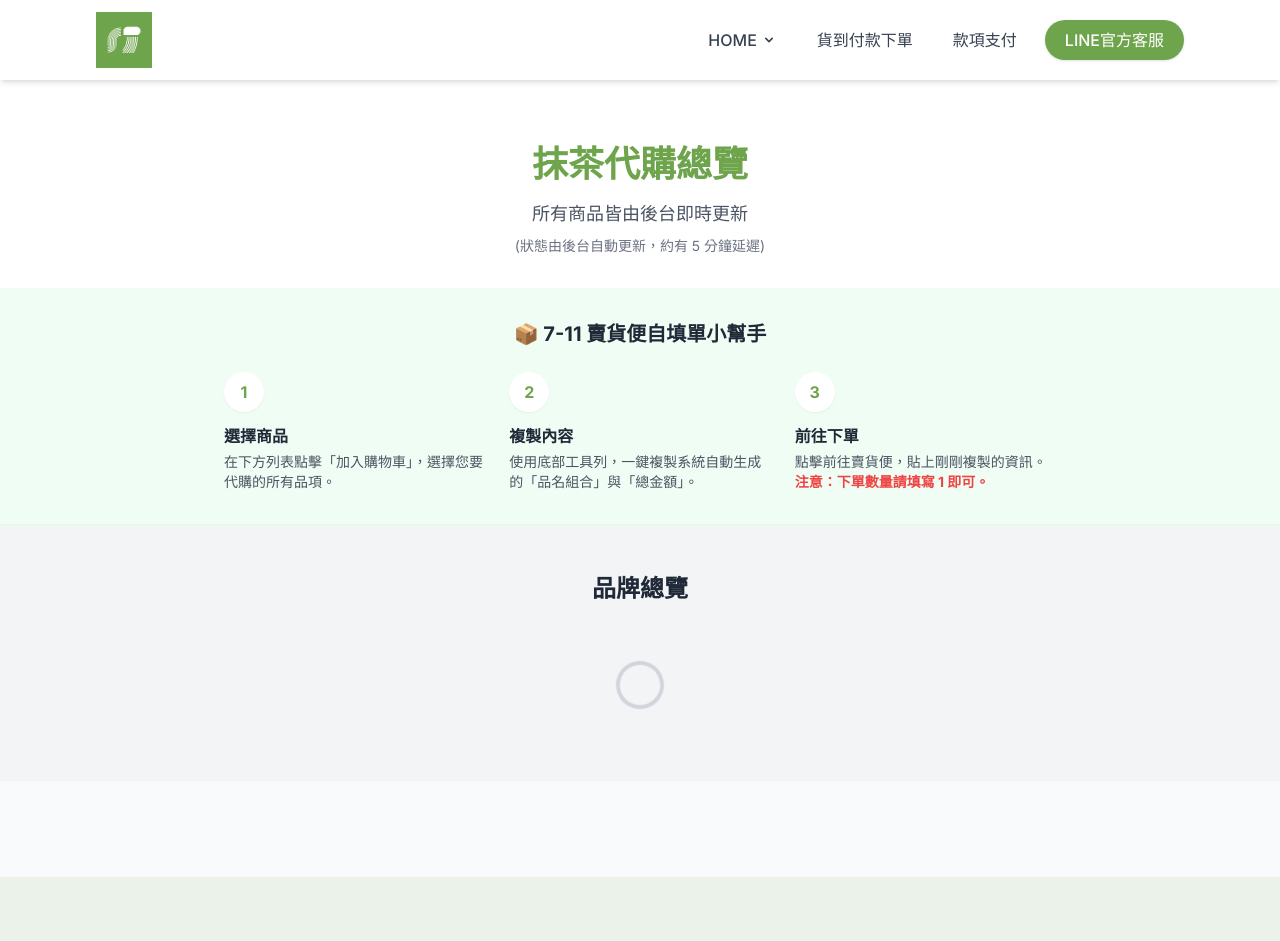
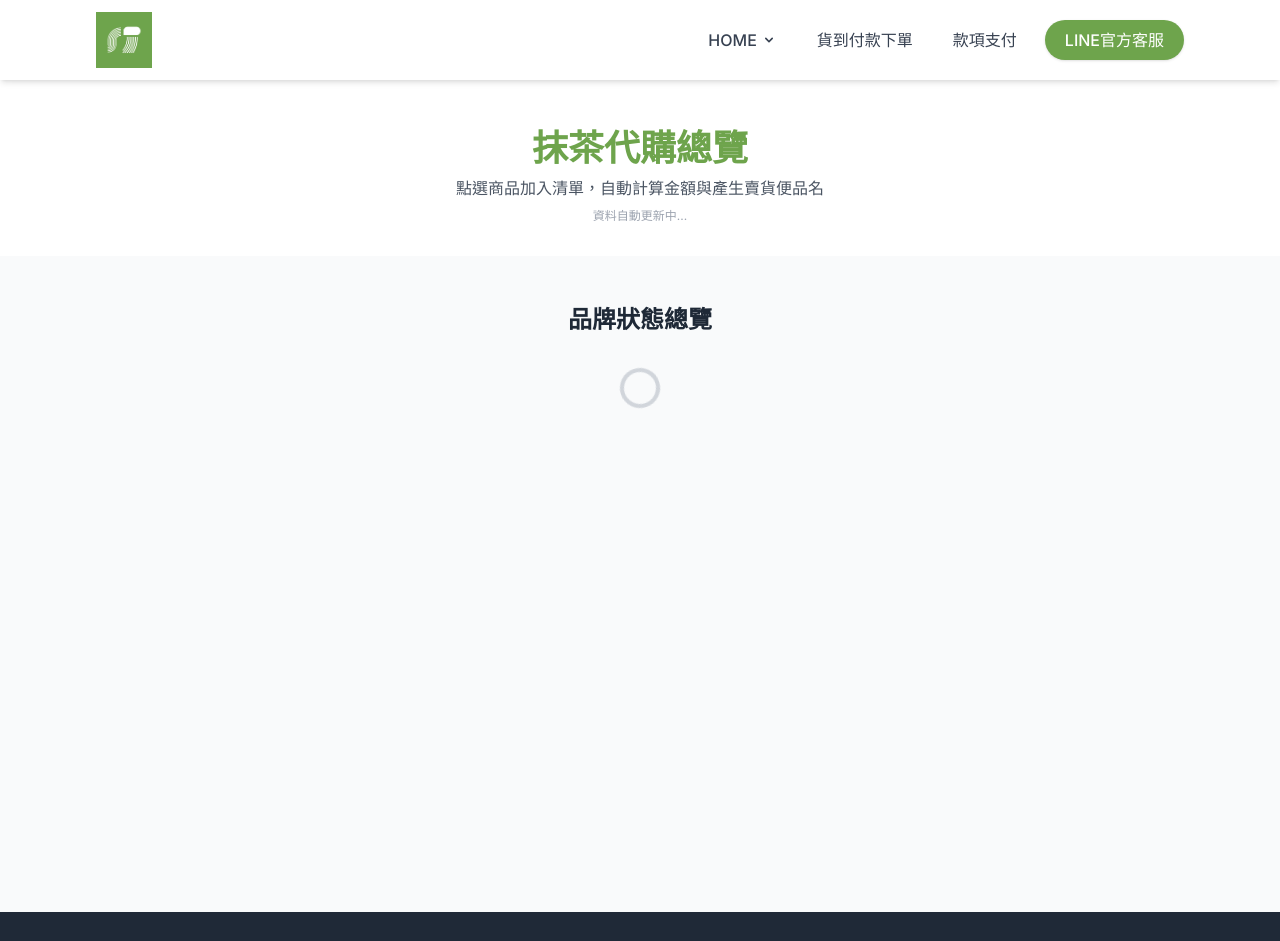
Before and after one commit to keicha2025/keicha, a Jekyll site: the page built from maccha_Dev.html, in a window 1280 px wide and 1400 px high. Shown: the top 941 px of the window. Built offline with Jekyll 4.4.1, drawn with Linux system fonts in a browser that asks for light colours; nearby versions of some CDN libraries; some of the changed text lies outside the part shown.

Commit message:
Update maccha_Dev.html

```diff
--- a/maccha_Dev.html
+++ b/maccha_Dev.html
@@ -1,9 +1,8 @@
 ---
 # 這是 Front Matter
 layout: default
-title: KEICHA 抹茶代購總覽 | 丸久小山園、山政小山園代購狀態
-description: KEICHA 抹茶代購總覽。即時查看丸久小山園、山政小山園、星野製茶園、上林春松本店的最新可訂購狀態。
-keywords: KEICHA, 抹茶代購, 抹茶, 丸久小山園, 山政小山園, 星野製茶園, 上林春松本店, 抹茶狀態, 日本抹茶
+title: KEICHA 抹茶代購總覽 | 賣貨便自填單小幫手
+description: 抹茶代購專用頁面。提供即時庫存查詢，並自動生成 7-11 賣貨便自填單所需的品名與金額。
 
 # 移除靜態 structured_data
 structured_data: ""
@@ -12,12 +11,13 @@ styles: |
     <style>
         /* 載入中動畫 */
         .loader {
-            border-top-color: #6ea44c; /* brandGreen */
+            border-top-color: #6ea44c;
             animation: spin 1s linear infinite;
         }
         @keyframes spin {
             to { transform: rotate(360deg); }
         }
+
         /* 價格顯示樣式 */
         .price-discount {
             display: flex;
@@ -26,160 +26,154 @@ styles: |
             line-height: 1.4;
         }
         .price-original {
-            font-size: 0.9em;
-            color: #6b7280; /* text-gray-500 */
+            font-size: 0.85em;
+            color: #9ca3af;
         }
         .price-current {
-            font-size: 1.125rem; /* text-lg */
-            font-weight: 700; /* font-bold */
+            font-size: 1.1rem;
+            font-weight: 700;
         }
 
-        /* --- [NEW] 賣貨便小幫手 UI --- */
+        /* 商品卡片樣式優化 */
+        .product-card {
+            transition: all 0.2s ease-in-out;
+            border: 1px solid transparent;
+        }
+        .product-card:hover {
+            border-color: #6ea44c;
+            transform: translateY(-2px);
+        }
 
-        /* 底部懸浮工具列 */
+        /* 圖片容器 (1:1) */
+        .product-img-box {
+            position: relative;
+            width: 100%;
+            padding-top: 100%;
+            background-color: #f9fafb;
+            overflow: hidden;
+        }
+        .product-img-box img {
+            position: absolute;
+            top: 0;
+            left: 0;
+            width: 100%;
+            height: 100%;
+            object-fit: cover;
+        }
+
+        /* --- 底部懸浮工具列 (Generator Bar) --- */
         .myship-bar {
             position: fixed;
             bottom: 0;
             left: 0;
             width: 100%;
             background-color: white;
-            box-shadow: 0 -4px 15px rgba(0,0,0,0.1);
+            box-shadow: 0 -4px 20px rgba(0,0,0,0.15);
             z-index: 100;
             padding: 1rem;
             border-top: 1px solid #e5e7eb;
-            transform: translateY(100%); /* 預設隱藏 */
-            transition: transform 0.3s ease-in-out;
+            transform: translateY(120%); /* 預設隱藏 */
+            transition: transform 0.3s cubic-bezier(0.4, 0, 0.2, 1);
         }
         .myship-bar.show {
             transform: translateY(0);
         }
 
-        /* 複製成功提示 (Toast) */
-        .toast-notification {
+        /* 為了不讓底部工具列遮住內容 */
+        main {
+            padding-bottom: 320px;
+        }
+
+        /* Toast 提示 */
+        .toast {
             position: fixed;
             top: 50%;
             left: 50%;
             transform: translate(-50%, -50%);
-            background-color: rgba(0, 0, 0, 0.8);
+            background: rgba(0,0,0,0.8);
             color: white;
-            padding: 0.75rem 1.5rem;
-            border-radius: 9999px;
-            font-size: 0.875rem;
-            z-index: 200;
+            padding: 12px 24px;
+            border-radius: 30px;
+            font-size: 14px;
             opacity: 0;
             visibility: hidden;
-            transition: opacity 0.3s;
+            transition: all 0.3s;
+            z-index: 2000;
         }
-        .toast-notification.show {
+        .toast.show {
             opacity: 1;
             visibility: visible;
         }
+    </style>
 
-        /* 為了不讓底部工具列遮住內容，增加 main 的底部 padding */
-        main {
-            padding-bottom: 280px; /* 預留空間給底部工具列 */
-        }
-    </style>
+# 載入您的 Dev 版 JS
 scripts: |
-    <!-- 載入外部 JS 引擎 -->
-    <script src="{{ 'assets/js/shop-loader_Dev.js' | relative_url }}" data-cf-async="false" defer></script>
+    <script src="{{ '/assets/js/shop-loader_Dev.js' | relative_url }}" data-cf-async="false" defer></script>
 ---
 
-<!-- ==== 頁面主要內容 ==== -->
 <main>
+    <!-- SEO 結構化資料容器 -->
     <div id="structured-data-container"></div>
 
-    <!-- 1. 頁面標題 -->
-    <section class="bg-white pt-16 pb-8 shadow-sm">
-        <div class="container mx-auto px-4 sm:px-6 lg:px-8 text-center">
-            <h1 class="text-4xl font-bold text-brandGreen">抹茶代購總覽</h1>
-            <p class="mt-4 text-lg text-gray-600">
-                所有商品皆由後台即時更新
-            </p>
-            <p class="mt-2 text-sm text-gray-500">(狀態由後台自動更新，約有 5 分鐘延遲)</p>
+    <!-- 標題區 -->
+    <section class="bg-white pt-12 pb-8 shadow-sm">
+        <div class="container mx-auto px-4 text-center">
+            <h1 class="text-3xl md:text-4xl font-bold text-brandGreen mb-2">抹茶代購總覽</h1>
+            <p class="text-gray-600">點選商品加入清單，自動計算金額與產生賣貨便品名</p>
+            <p class="mt-2 text-xs text-gray-400">資料自動更新中...</p>
         </div>
     </section>
 
-    <!-- ★ [NEW] 操作流程說明區塊 -->
-    <section class="bg-green-50 py-8 border-b border-green-100">
-        <div class="container mx-auto px-4 sm:px-6 lg:px-8 max-w-4xl">
-            <h2 class="text-xl font-bold text-center text-gray-800 mb-6">📦 7-11 賣貨便自填單小幫手</h2>
-            <div class="grid grid-cols-1 md:grid-cols-3 gap-6 text-center md:text-left">
-                <div class="flex flex-col items-center md:items-start">
-                    <div class="bg-white w-10 h-10 rounded-full flex items-center justify-center text-brandGreen font-bold shadow-sm mb-3">1</div>
-                    <h3 class="font-bold text-gray-800">選擇商品</h3>
-                    <p class="text-sm text-gray-600 mt-1">在下方列表點擊「加入購物車」，選擇您要代購的所有品項。</p>
-                </div>
-                <div class="flex flex-col items-center md:items-start">
-                    <div class="bg-white w-10 h-10 rounded-full flex items-center justify-center text-brandGreen font-bold shadow-sm mb-3">2</div>
-                    <h3 class="font-bold text-gray-800">複製內容</h3>
-                    <p class="text-sm text-gray-600 mt-1">使用底部工具列，一鍵複製系統自動生成的「品名組合」與「總金額」。</p>
-                </div>
-                <div class="flex flex-col items-center md:items-start">
-                    <div class="bg-white w-10 h-10 rounded-full flex items-center justify-center text-brandGreen font-bold shadow-sm mb-3">3</div>
-                    <h3 class="font-bold text-gray-800">前往下單</h3>
-                    <p class="text-sm text-gray-600 mt-1">點擊前往賣貨便，貼上剛剛複製的資訊。<br><span class="text-red-500 font-bold">注意：下單數量請填寫 1 即可。</span></p>
-                </div>
+    <!-- 品牌總覽 (Status Overview) -->
+    <section class="py-12 bg-gray-50">
+        <div class="container mx-auto px-4 max-w-5xl">
+            <h2 class="text-2xl font-bold text-center mb-8 text-gray-800">品牌狀態總覽</h2>
+
+            <div id="status-loader" class="flex justify-center h-20">
+                <div class="loader ease-linear rounded-full border-4 border-t-4 border-gray-300 h-10 w-10"></div>
             </div>
+
+            <!-- 這裡會動態插入品牌狀態卡片 -->
+            <div id="status-grid-container" class="grid grid-cols-1 sm:grid-cols-2 lg:grid-cols-4 gap-4"></div>
+
+            <div id="status-error" class="hidden text-center text-red-500 text-sm mt-4"></div>
         </div>
     </section>
 
-    <!-- 2. 品牌總覽 -->
-    <section id="status-overview" class="py-12 bg-gray-100">
-        <div class="container mx-auto px-4 sm:px-6 lg:px-8 max-w-5xl">
-            <h2 class="text-2xl font-bold text-center mb-8">品牌總覽</h2>
-            <div id="status-loader" class="flex justify-center items-center h-24">
-                <div class="loader ease-linear rounded-full border-4 border-t-4 border-gray-300 h-12 w-12"></div>
-            </div>
-            <div id="status-grid-container" class="grid grid-cols-1 sm:grid-cols-2 lg:grid-cols-4 gap-6">
-                <!-- JS 動態產生 -->
-            </div>
-            <div id="status-error" class="hidden text-center text-red-600 bg-red-100 p-4 rounded-lg mt-6"></div>
-        </div>
-    </section>
-
-    <!-- 3. 詳細品項列表 -->
+    <!-- 詳細品項列表 (Product Lists) -->
     <div id="product-list-container" class="py-12 space-y-16">
-        <!-- JS 動態產生 -->
+        <!-- 這裡會動態插入各品牌的商品區塊 -->
     </div>
-
-    <!-- 4. 聯絡我們 -->
-    <section id="contact" class="py-16 bg-brandGreen bg-opacity-10">
-        <div class="container mx-auto px-4 sm:px-6 lg:px-8 text-center">
-            <h2 class="text-2xl font-bold mb-4">找不到想要的商品？</h2>
-            <p class="text-lg text-gray-700 mb-6">請透過 LINE 官方帳號與我們聯繫。</p>
-            <a href="https://lin.ee/QJU5mUO" target="_blank" rel="noopener noreferrer" class="inline-block mb-4 transition-transform hover:scale-105">
-                <img src="https://scdn.line-apps.com/n/line_add_friends/btn/zh-Hant.png" alt="加入好友" height="50" border="0">
-            </a>
-            <p class="text-gray-600">或手動輸入 ID: <strong class="text-gray-800">@366qwylw</strong></p>
-        </div>
-    </section>
 </main>
 
-<!-- ★ [NEW] 底部懸浮複製工具列 (Sticky Generator Bar) ★ -->
+<!-- ★ 底部懸浮複製工具列 (7-11 Generator) ★ -->
 <div id="myship-bar" class="myship-bar">
     <div class="container mx-auto max-w-3xl">
-        <!-- 提示文字 -->
+
+        <!-- 頂部資訊列 -->
         <div class="flex justify-between items-center mb-3 border-b pb-2 border-gray-100">
-            <span class="text-xs font-bold text-red-500 bg-red-50 px-2 py-1 rounded">⚠️ 賣貨便下單數量請填 1</span>
-            <!-- 購物車折疊/展開按鈕 -->
-            <button onclick="toggleCartDetail()" class="text-xs text-gray-500 hover:text-brandGreen flex items-center">
-                已選 <span id="bar-total-count" class="font-bold text-gray-800 mx-1">0</span> 項商品
-                <svg xmlns="http://www.w3.org/2000/svg" class="h-4 w-4 ml-1" fill="none" viewBox="0 0 24 24" stroke="currentColor">
-                    <path stroke-linecap="round" stroke-linejoin="round" stroke-width="2" d="M5 15l7-7 7 7" />
-                </svg>
+            <div class="flex items-center gap-2">
+                <span class="bg-brandGreen text-white text-xs px-2 py-1 rounded font-bold">已選 <span id="bar-total-qty">0</span> 件</span>
+                <button onclick="clearCart()" class="text-xs text-gray-400 hover:text-red-500 underline">清空</button>
+            </div>
+            <button onclick="toggleCartModal()" class="text-xs text-brandGreen font-bold flex items-center hover:underline">
+                查看明細
+                <svg class="w-4 h-4 ml-1" fill="none" stroke="currentColor" viewBox="0 0 24 24"><path stroke-linecap="round" stroke-linejoin="round" stroke-width="2" d="M5 15l7-7 7 7"/></svg>
             </button>
         </div>
 
         <!-- 欄位 1: 品名產生器 -->
         <div class="mb-3">
-            <label class="block text-xs font-bold text-gray-500 mb-1">商品品名 (已自動組合)</label>
+            <label class="block text-xs font-bold text-gray-500 mb-1 flex justify-between">
+                <span>商品品名 (賣貨便用)</span>
+                <span class="text-red-500 font-normal">下單數量請填 1</span>
+            </label>
             <div class="flex gap-2">
                 <input type="text" id="gen-name-input" readonly
                     class="w-full bg-gray-50 border border-gray-300 text-gray-900 text-sm rounded-lg focus:ring-brandGreen focus:border-brandGreen block p-2.5"
-                    placeholder="尚未選擇商品...">
+                    placeholder="請先選擇商品...">
                 <button onclick="copyToClipboard('gen-name-input')"
-                    class="bg-brandGreen text-white font-bold py-2 px-4 rounded-lg hover:bg-opacity-90 transition whitespace-nowrap text-sm">
+                    class="bg-gray-800 text-white font-bold py-2 px-4 rounded-lg hover:bg-black transition whitespace-nowrap text-sm">
                     複製
                 </button>
             </div>
@@ -190,43 +184,36 @@ scripts: |
             <label class="block text-xs font-bold text-gray-500 mb-1">訂單總金額 (NT$)</label>
             <div class="flex gap-2">
                 <input type="text" id="gen-price-input" readonly
-                    class="w-full bg-gray-50 border border-gray-300 text-gray-900 text-sm rounded-lg focus:ring-brandGreen focus:border-brandGreen block p-2.5"
+                    class="w-full bg-gray-50 border border-gray-300 text-gray-900 text-sm rounded-lg focus:ring-brandGreen focus:border-brandGreen block p-2.5 font-bold text-brandGreen"
                     value="0">
                 <button onclick="copyToClipboard('gen-price-input')"
-                    class="bg-gray-700 text-white font-bold py-2 px-4 rounded-lg hover:bg-gray-800 transition whitespace-nowrap text-sm">
+                    class="bg-gray-800 text-white font-bold py-2 px-4 rounded-lg hover:bg-black transition whitespace-nowrap text-sm">
                     複製
                 </button>
             </div>
         </div>
 
-        <!-- 前往賣貨便按鈕 -->
-        <a href="https://myship.7-11.com.tw/cart/easy/GM2511158406180" target="_blank" rel="noopener noreferrer"
-           class="block w-full text-center bg-red-500 text-white font-bold py-3 rounded-lg hover:bg-red-600 transition shadow-sm">
-            前往 7-11 賣貨便貼上
-        </a>
+        <!-- 按鈕群 -->
+        <div class="grid grid-cols-2 gap-3">
+            <a href="https://myship.7-11.com.tw/cart/easy/GM2511158406180" target="_blank" class="col-span-2 block w-full text-center bg-brandGreen text-white font-bold py-3 rounded-lg hover:opacity-90 shadow-md">
+                前往 7-11 賣貨便下單 ➔
+            </a>
+        </div>
     </div>
 </div>
 
-<!-- 購物車詳細清單 (預設隱藏，點擊底部列展開) -->
-<div id="cart-detail-modal" class="fixed inset-0 bg-black bg-opacity-50 z-[150] hidden flex items-end sm:items-center justify-center">
-    <div class="bg-white w-full sm:max-w-lg rounded-t-xl sm:rounded-xl p-6 max-h-[80vh] flex flex-col">
-        <div class="flex justify-between items-center mb-4 border-b pb-2">
-            <h3 class="text-lg font-bold">已選商品清單</h3>
-            <button onclick="toggleCartDetail()" class="text-gray-500 text-2xl">&times;</button>
+<!-- 購物車明細 Modal -->
+<div id="cart-modal" class="fixed inset-0 bg-black/50 z-[150] hidden flex items-end sm:items-center justify-center" onclick="if(event.target === this) toggleCartModal()">
+    <div class="bg-white w-full sm:max-w-lg rounded-t-xl sm:rounded-xl p-5 max-h-[70vh] flex flex-col">
+        <div class="flex justify-between items-center mb-4 border-b pb-3">
+            <h3 class="font-bold text-lg">已選商品清單</h3>
+            <button onclick="toggleCartModal()" class="text-gray-500 text-2xl">&times;</button>
         </div>
-        <div id="cart-detail-list" class="overflow-y-auto flex-grow space-y-3 mb-4">
-            <!-- JS 填入項目 -->
+        <div id="cart-list-content" class="overflow-y-auto flex-grow space-y-3">
+            <!-- JS 填入 -->
         </div>
-        <button onclick="toggleCartDetail()" class="w-full bg-gray-200 text-gray-700 py-3 rounded-lg font-bold">
-            關閉清單
-        </button>
     </div>
 </div>
 
 <!-- Toast 提示 -->
-<div id="toast" class="toast-notification">已複製！</div>
-
-<!-- 設定 Base URL -->
-<script>
-  window.KEICHA_BASEURL = "{{ site.baseurl | default: '' }}";
-</script>
+<div id="toast" class="toast">已複製！</div>
```
